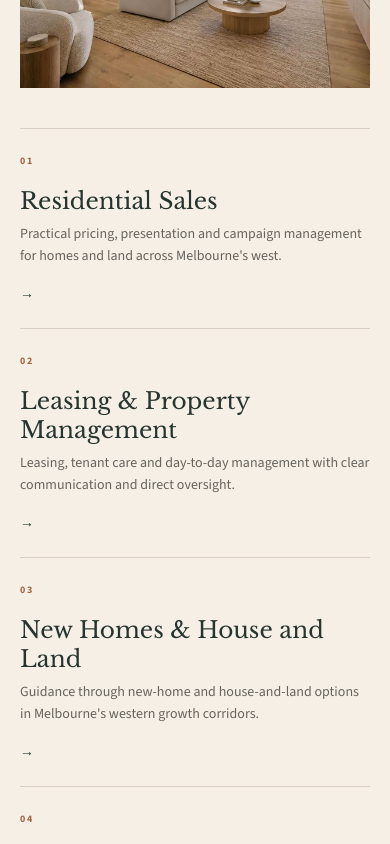
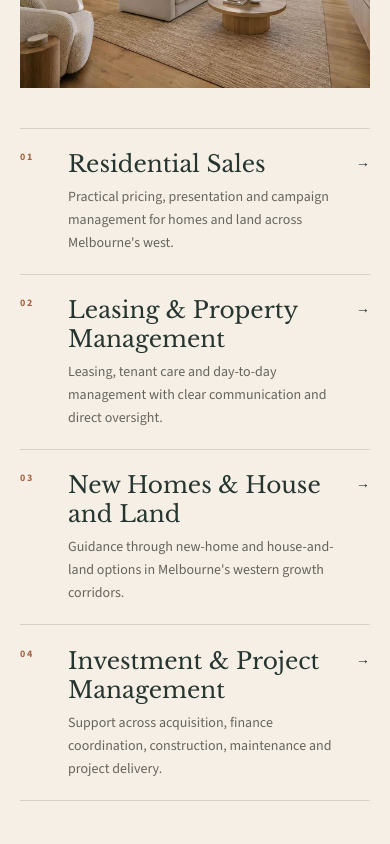
Before and after one commit to tayyabheree/Estate-website, a Next.js app: page / in a window 390 px wide. Shown: the part 2380-3224 px from the top of the page. Built offline with nearby package versions, Linux system fonts and the light colour scheme.

Commit message:
Fix services layout on narrow screens

```diff
--- a/components/sections/Services.tsx
+++ b/components/sections/Services.tsx
@@ -43,7 +43,7 @@ export function Services() {
             <Reveal key={service.title}>
               <a
                 href={service.href}
-                className="group grid gap-4 border-b border-line py-6 sm:grid-cols-[70px_1fr_auto] sm:items-center"
+                className="group relative grid min-w-0 grid-cols-[36px_minmax(0,1fr)] gap-3 border-b border-line py-5 pr-8 sm:grid-cols-[70px_minmax(0,1fr)_auto] sm:items-center sm:gap-4 sm:py-6 sm:pr-0"
               >
                 <span className="text-[10px] font-bold tracking-[.16em] text-brandBlue">
                   0{index + 1}
@@ -56,7 +56,7 @@ export function Services() {
                     {service.description}
                   </p>
                 </div>
-                <span className="text-sm font-semibold text-navy transition-transform group-hover:translate-x-1">
+                <span className="absolute right-0 top-6 text-sm font-semibold text-navy transition-transform group-hover:translate-x-1 sm:static">
                   →
                 </span>
               </a>
```
